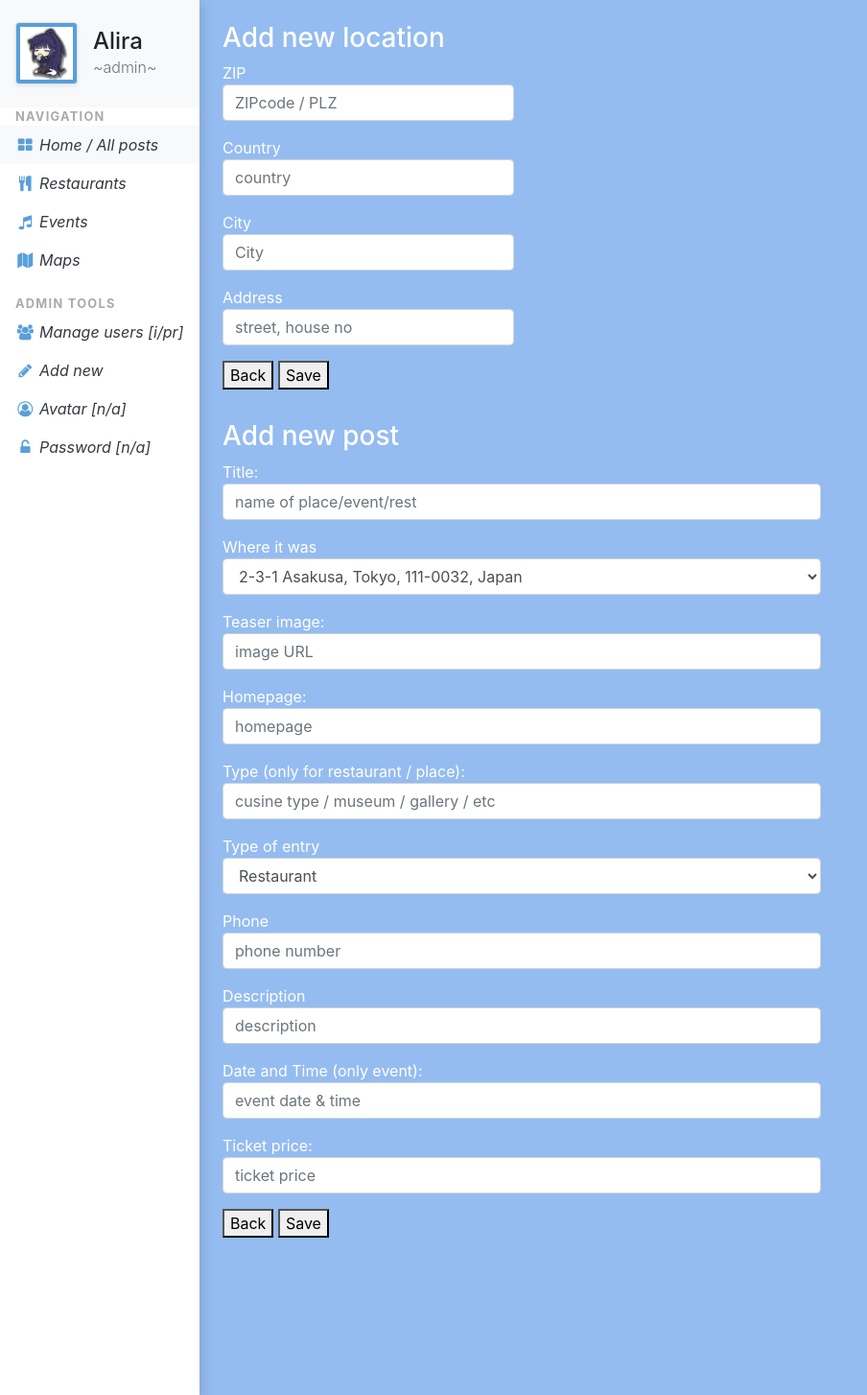
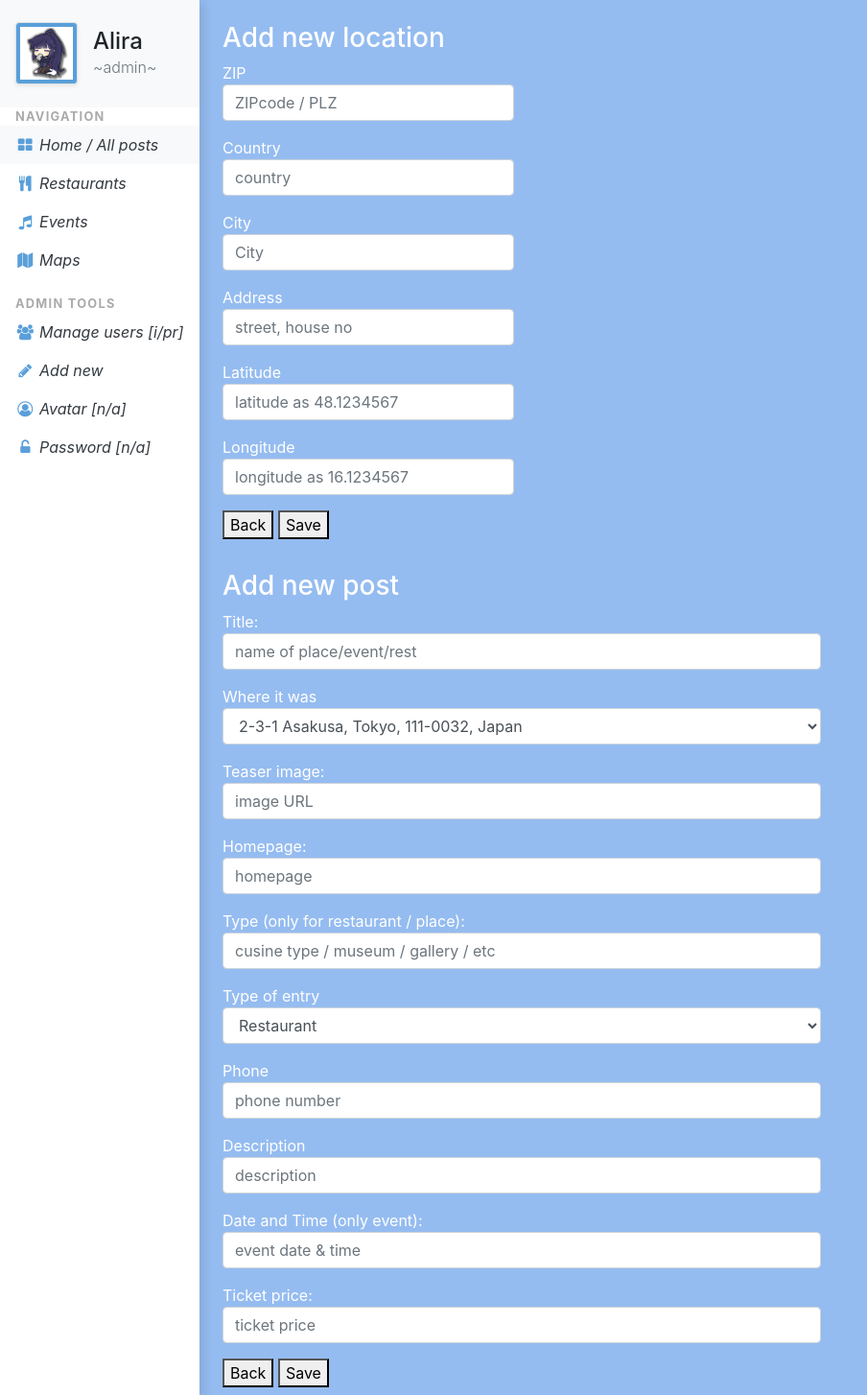
Before and after one commit to aliravn/CF-CR12-Valeria, a PHP site: page /create.php in a window 1280 px wide. Shown: the part 54-1508 px from the top of the page at 96% size, without its empty margins (0-904 px from the left). Run offline with PHP 8.4, Linux system fonts and the light colour scheme; a user stored in the database is signed in; data comes from the database, SQL or seed files in the repository.

Commit message:
add long & lat fields to create form

```diff
--- a/create.php
+++ b/create.php
@@ -64,6 +64,14 @@ $connect->close();
 			<div class="form-group">
 				<span>Address</span>
 				<input class="form-control" type ="text" name= "address" placeholder="street, house no" />
+			</div>
+			<div class="form-group">
+				<span>Latitude</span>
+				<input class="form-control" type ="text" name= "address" placeholder="latitude as 48.1234567" />
+			</div>
+			<div class="form-group">
+				<span>Longitude</span>
+				<input class="form-control" type ="text" name= "address" placeholder="longitude as 16.1234567" />
 			</div>
 
 			<div class="create-button-container">
```
